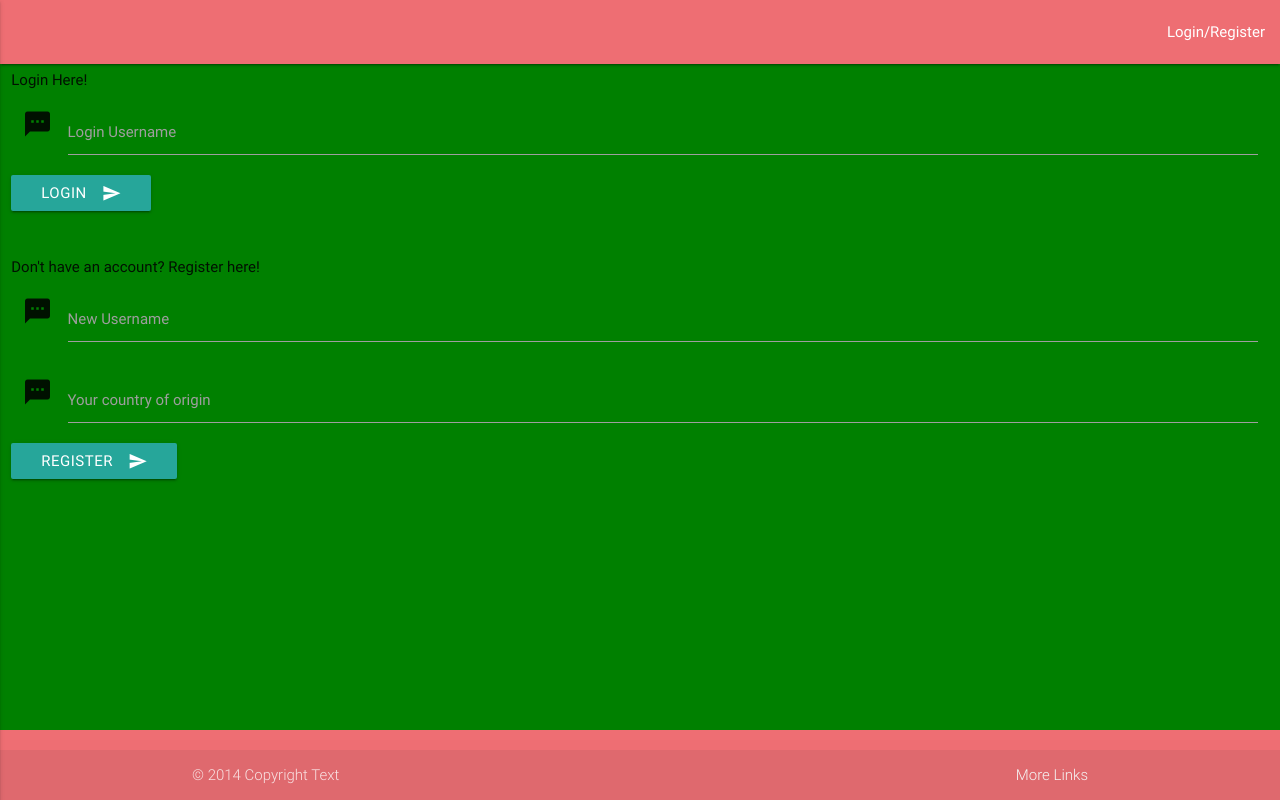
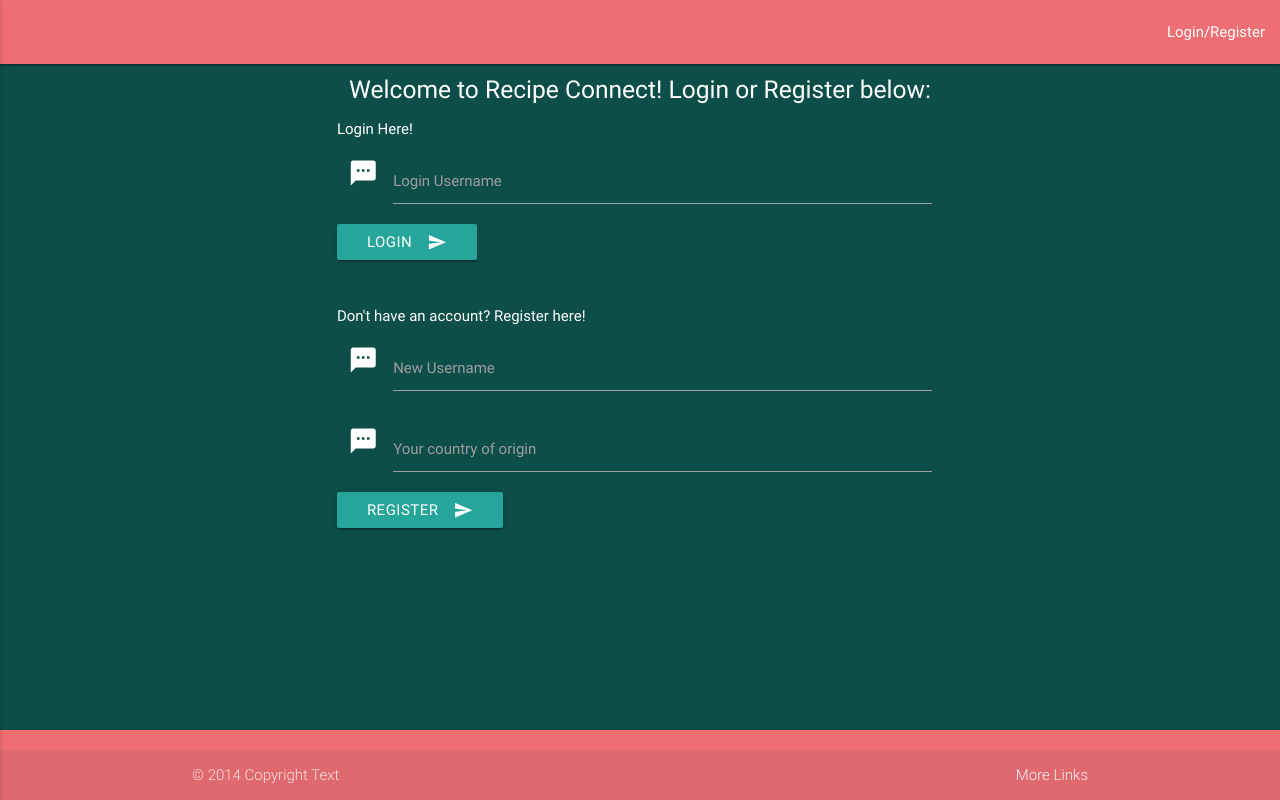
Before and after one commit to TommyJackson85/recipe-connect, a Flask app: template templates/login_register.html in a window 1280 px wide. Run offline with Flask 2, Linux system fonts and the light colour scheme; the template is opened without the code that fills it, so the values that code supplies are empty; some libraries are stand-ins or nearby versions.

Commit message:
added welcome messages on all pages. For login_registration, I created a welcome message for different outcomes upon registering. Added new styling to the current pages, including giving the ingredients their individual backgrounds. Resized input fields in the login_register. Removed AJAX requests. All requests use Form requests, in which the created instructions and ingredients arrays are appended to the dom in hidden inputs (within their values). Changed backgrounds of section, for clarity

```diff
--- a/app.py
+++ b/app.py
@@ -10,7 +10,8 @@ print(sys.path)
 
 app = Flask(__name__)
 app.config["MONGO_DBNAME"] = 'recipe-manager'
-app.config["MONGO_URI"] = os.getenv('MONGO_URI', 'mongodb://localhost')
+#app.config["MONGO_URI"] = os.getenv('MONGO_URI', 'mongodb://localhost')
+app.config["MONGO_URI"] = 'mongodb://bigtom98:funnybone98@ds131997.mlab.com:31997/recipe-manager'
 
 mongo = PyMongo(app)
 
@@ -25,15 +26,30 @@ def index():
         return redirect(url_for('user_recipes', user_id=user_id))
 
     if logged_in == False:
-        return redirect(url_for('login_register'))
+        user_exists=False
+        new_register=False
+        return redirect(url_for('login_register',
+                                user_exists=user_exists,
+                                new_register=new_register))
+
+@app.route('/login_register/<user_exists>/<new_register>', methods=['POST', 'GET'])
+def login_register(new_register, user_exists):
+        return render_template('login_register.html',
+                                user_exists=user_exists,
+                                new_register=new_register)
+
 
 #COME BACK AFTER FIXING foreign keys
 @app.route('/logout_user', methods=['POST', 'GET'])
 def logout_user():
     logbase = mongo.db.logbase.find_one({"data_type": "log"})
     logged_in=logbase['logged_in']
+    user_exists=False,
+    new_register=False
     if logged_in == False:
-        return redirect('login_register')
+        return redirect(url_for('login_register',
+                        user_exists=user_exists,
+                        new_register=new_register))
     if logged_in == True:
         mongo.db.logbase.update({"data_type": "log"},
         {
@@ -41,25 +57,34 @@ def logout_user():
             "logged_in": False,
             "user_id": ""
         })
-        return redirect(url_for('login_register'))
+        return redirect(url_for('login_register',
+                                user_exists=user_exists,
+                                new_register=new_register))
 
-@app.route('/login_register', methods=['POST', 'GET'])
-def login_register():
-        return render_template('login_register.html')
-
-@app.route('/register_user', methods=['POST', 'GET'])
+@app.route('/register_user/', methods=['POST', 'GET'])
 def register_user():
     users = mongo.db.users
     new_register = request.form.to_dict()
-    user_name = new_register["user_name"]
-    user_country = new_register["user_country"]
-    #print(user)
-    users.insert_one({
-            "user_name":user_name,
-            "user_country":user_country
-    })
-    #print(new_register)
-    return redirect(url_for('login_register'))
+    print(mongo.db.users.find({ 'user_name': new_register['user_name']   }).count())
+    if mongo.db.users.find({'user_name': new_register['user_name']}).count() > 0:
+        new_register=True
+        user_exists=True
+        return redirect(url_for('login_register',
+                                user_exists=user_exists,
+                                new_register=new_register))
+    else:
+        user_name = new_register["user_name"]
+        user_country = new_register["user_country"]
+        users.insert_one({
+                "user_name":user_name,
+                "user_country":user_country,
+                "recipe_ids":[]
+        })
+        user_exists=False
+        new_register=True
+        return redirect(url_for('login_register',
+                                user_exists=user_exists,
+                                new_register=new_register))
 
 
 @app.route('/login_user', methods=['POST', 'GET'])
@@ -73,50 +98,64 @@ def login_user():
             "data_type": "log",
             "user_id": ObjectId(user_id)
     })
+    new_register = False
     return redirect(url_for('user_recipes',
                     user_id=user_id))
 
 @app.route('/user_recipes/<user_id>')
 def user_recipes(user_id):
-    return render_template("user_recipes.html",
-                            user_id=user_id,
-                            user=mongo.db.users.find_one({ "_id": ObjectId(user_id)     }),
-                            recipes=mongo.db.recipes.find({ "user_id": ObjectId(user_id)    })
-                            )
+    user=mongo.db.users.find_one({  "_id": ObjectId(user_id)     })
+    recipe_ids = user['recipe_ids']
+    if(len(recipe_ids) == 0):
+            print(len(recipe_ids))
+            return render_template("user_recipes.html",
+                                    user_has_recipes=False,
+                                    user_id=user_id,
+                                    user=mongo.db.users.find_one({ "_id": ObjectId(user_id)     }),
+                                    )
+    if(len(recipe_ids) > 0):
+            recipes=mongo.db.recipes.find({ '_id': {'$in': recipe_ids} })
+            print(recipes)
+            return render_template("user_recipes.html",
+                                    user_has_recipes=True,
+                                    user_id=user_id,
+                                    user=mongo.db.users.find_one({ "_id": ObjectId(user_id)     }),
+                                    recipes=recipes)
+
 
 @app.route('/add_recipe/<user_id>')
 def add_recipe(user_id):
     return render_template("add_recipe.html",
                             user_id=user_id,
                             user=mongo.db.users.find_one({  "_id": ObjectId(user_id)    }),
-                            recipes=mongo.db.recipes.find()
-                            )
+                            recipes=mongo.db.recipes.find())
 
 @app.route('/insert_recipe/<user_id>', methods=['POST', 'GET'])
 def insert_recipe(user_id):
     if request.method == 'POST':
-        new_data = request.get_json()
-        mongo.db.recipes.insert_one(
+        #new_data = request.get_json()
+        new_data= request.form.to_dict()
+
+        recipe_ingredients = json.loads(new_data['recipe_ingredients'])
+        recipe_instructions = json.loads(new_data['recipe_instructions'])
+
+        recipe_id = mongo.db.recipes.insert(
         {
                 "user_id": ObjectId(user_id),
                 "recipe_name":new_data["recipe_name"],
                 "recipe_cuisine":new_data["recipe_cuisine"],
                 "recipe_description":new_data["recipe_description"],
-                "recipe_ingredients":new_data["recipe_ingredients"],
-                "recipe_instructions":new_data["recipe_instructions"],
-                "recipe_views":new_data["recipe_views"],
-                "recipe_upvotes":new_data["recipe_upvotes"]
+                "recipe_ingredients":recipe_ingredients,
+                "recipe_instructions":recipe_instructions,
+                "recipe_views":0,
+                "recipe_upvotes":0
         })
+        print(recipe_id)
+        mongo.db.users.update({'_id': ObjectId(user_id)},
+            { '$push': { 'recipe_ids': recipe_id } }
+        )
         return redirect(url_for('user_recipes',
                                 user_id=user_id))
-
-        """
-        next_page = url_for('user_recipes',
-                            _external=True,
-                            _scheme='https')
-
-        return redirect(next_page, code=302)
-        """
 
 @app.route('/edit_recipe/<user_id>/<recipe_id>', methods=['GET'])
 def edit_recipe(user_id, recipe_id):
@@ -140,24 +179,27 @@ def edit_recipe(user_id, recipe_id):
 @app.route('/update_recipe/<user_id>/<recipe_id>', methods=['POST', 'GET'])
 def update_recipe(user_id, recipe_id):
     recipes = mongo.db.recipes
-    edited_data = request.get_json()
+    edited_data = request.form.to_dict()
+    recipe_instructions = json.loads(edited_data["recipe_instructions"])
+    recipe_ingredients = json.loads(edited_data["recipe_ingredients"])
     recipes.update( {'_id': ObjectId(recipe_id)},
-    {
-            "user_id": ObjectId(user_id),
-            "recipe_name":edited_data["recipe_name"],
-            "recipe_cuisine":edited_data["recipe_cuisine"],
-            "recipe_description":edited_data["recipe_description"],
-            "recipe_ingredients":edited_data["recipe_ingredients"],
-            "recipe_instructions":edited_data["recipe_instructions"],
-            "recipe_views":edited_data["recipe_views"],
-            "recipe_upvotes":edited_data["recipe_upvotes"]
-    })
+        {   "$set":
+                {
+                    "recipe_name":edited_data["recipe_name"],
+                    "recipe_cuisine":edited_data["recipe_cuisine"],
+                    "recipe_description":edited_data["recipe_description"],
+                    "recipe_ingredients":recipe_ingredients,
+                    "recipe_instructions":recipe_instructions
+                }
+        })
     return redirect(url_for('user_recipes',
                             user_id=user_id))
 
 @app.route('/delete_recipe/<user_id>/<recipe_id>', methods=['GET'])
 def delete_recipe(user_id, recipe_id):
     mongo.db.recipes.remove({'_id': ObjectId(recipe_id)})
+    mongo.db.users.update({'_id': ObjectId(user_id)},
+    { '$pull': { 'recipe_ids': ObjectId(recipe_id) } })
     return redirect(url_for('user_recipes',
                             user_id=user_id))
 
--- a/static/css/style.css
+++ b/static/css/style.css
@@ -1,5 +1,15 @@
+/*colors*/
+.green_text {
+    color: green;
+}
+
+.red_text {
+    color: red;
+}
+
 body{
-    background-color: green;
+    background-color: #0D4E49;/*dark green*/
+    color: white;
     display: flex;
     min-height: 100vh;
     flex-direction: column;
@@ -21,11 +45,20 @@ main {
     color: red;
 }
 
+.fa-minus-circle, .fa-pencil-square {
+    margin: 0px 5px 0px 5px;
+}
+
+.welcome_header {
+    text-align: center;
+}
+
 .ingredient_list_builder {
-    background: yellow;
+    background: #41837E;
 }
+
 .instruction_list_builder{
-    background: orange;
+    background: #41837E;
 }
 
 .list-builder-button {
--- a/templates/base.html
+++ b/templates/base.html
@@ -38,20 +38,21 @@
 
         var ingredients = [];
         var instructions = [];
+        var allergen_summary = [];
         var disableItemClicks = false;
 
         var addIngredient = function(data, next_index){
             var ingredient_item = $('<h6>').addClass("ingredient_item" + next_index);
             $('#ingredients').append(ingredient_item);
 
-            $(".ingredient_item" + next_index).wrap("<div class='expandable_box ingredient_parent" + next_index + "'></div>" );
+            $(".ingredient_item" + next_index).wrap("<div class='expandable_box ingredient_parent ingredient_parent" + next_index + "'></div>" );
             var text = "<strong>Ingredient: " + data.ingredient + "</strong> ( " + data.amount + " )";
             if(data.allergens.length != 0 ) {
                text += " - <em>Allergens: " + data.allergens.join(", ") + "</em> ";
             }
             text += "<a id='delete-ingredient" + next_index + "' class='delete-ingredient" + next_index +" delete-data' value=" + next_index + "></a>";
             $('.ingredient_item' + next_index).html(text);
-            $('.delete-ingredient' + next_index).html("<i class='fa fa-minus-circle' aria-hidden='true'></i>"); //adds font-awesome symbol
+            $('.delete-ingredient' + next_index).html("<i class='fa fa-minus-circle fa-2x' aria-hidden='true'></i>"); //adds font-awesome symbol
         }
 
         var ingredientDeleted = false;
@@ -95,32 +96,37 @@
                 );
             }
             //adds font-awesome symbols
-            $('.delete-instruction' + index).html("<i class='fa fa-minus-circle' aria-hidden='true'></i>");
-            $('.edit-instruction' + index).html("<i class='fa fa-pencil-square' aria-hidden='true'></i>");
+            $('.delete-instruction' + index).html("<i class='fa fa-minus-circle fa-2x' aria-hidden='true'></i>");
+            $('.edit-instruction' + index).html("<i class='fa fa-pencil-square fa-2x' aria-hidden='true'></i>");
         }
 
         var accessInstructionEdits = function(){ //accesses each instruction edit button
             //returns false when called;
             for(var i=0; i < instructions.length; i++){
                 $("#edit-instruction" + i ).on("click", function(e){
+                    console.log("edit_instruction is clicked!")
                     if(disableItemClicks == false){
                     e = $(this).attr("value");
                     var list_number = eval(e)+1;
 
-                    $(".instruction_add_button").after(
-                            "<div id='edit_instruction_form'><div class='input-field col s6'>" +
-                            "<input value='" + instructions[e] + "' id='edit_instruction_input' type='text' class='validate'>" +
-                            "<label class='active' for='edit_instruction'>Edit Instruction " + list_number + "</label>" + "</div>" +
+                    $("#instruction_adding_section").before(
+                        "<div id='instruction_editing_section' class='instruction_editing_section'>" +
+                            "<div id='edit_instruction_form'>" +
+                                "<div class='input-field col s12'>" +
+                                    "<textarea id='edit_instruction_input' class='materialize-textarea'>" + instructions[e] + "</textarea>" +
+                                    "<label class='active' for='edit_instruction'>Edit Instruction " + list_number + "</label>" +
+                                "</div>" +
                             "<div id='save_instruction_edit' class='save_instruction_edit col s4'>" +
                                 "<a class='waves-effect waves-light btn' id='save_instruction_edit"+e+"' value='"+e+"'>" +
                                     "<i class='material-icons left'>edit</i>save instruction edit" +
                                 "</a>" +
-                            "</div></div>"
+                            "</div>" +
+                        "</div>"
                     );
                     disableItemClicks = true;
                     $("#save_instruction_edit" + e ).on("click", function(t){
+                        console.log("save_instruction_edit is clicked!")
                         t = $(this).attr("value");//edit number
-
                         instructions[t] = $('#edit_instruction_input').val();
                         //addInstruction($('#edit_instruction_input').val(), t);
                         $("#instruction-list").empty();//restarting
@@ -128,7 +134,7 @@
                             addInstruction(instructions[j], j);
                         }
 
-                        $("#edit_instruction_form").remove();
+                        $("#instruction_editing_section").remove();
                         accessInstructionDeletes();
                         accessInstructionEdits();
                         disableItemClicks = false;
@@ -145,6 +151,7 @@
             for(var i=0; i < instructions.length; i++){
                 /* navbar dropdown button */
                 $("#delete-instruction" + i ).on("click", function(d){
+                    console.log("delete_instruction is clicked!")
                     if (instructionDeleted == false && disableItemClicks == false) {
                         //allows click once
                         d = $(this).attr("value");
@@ -181,6 +188,7 @@
                     'amount' : $('#ingredient_amount').val(),
                     'allergens' : []
                 }
+
                 var addAllergy = function(e){
                     if(e.length > 0){
                         var content = e;
@@ -194,6 +202,15 @@
                 addAllergy($('#ingredient_allergy5').val());
                 var i = ingredients.length; //gets associated pushed array.
                 ingredients.push(newIngObj);
+
+                //emptying ingredient input values
+                $('#ingredient_name').val('');
+                $('#ingredient_amount').val('');
+                $("#ingredient_allergy1").val('');
+                $("#ingredient_allergy2").val('');
+                $("#ingredient_allergy3").val('');
+                $("#ingredient_allergy4").val('');
+                $("#ingredient_allergy5").val('');
 
                 $("#ingredients").empty();
                 for (var j=0; j<ingredients.length; j++) {
@@ -214,7 +231,6 @@
 
                 $("#recipe_instruction_input").val('');
 
-
                 $("#instruction-list").empty();
                 for (var j=0; j<instructions.length; j++) {
                      addInstruction(instructions[j], j);
@@ -224,9 +240,16 @@
                 accessInstructionEdits();
             })
 
-            $("#save_recipe").on("click", function(e){
+            $("#save_recipe").on("click", function(){
+
+                var array_inputs = "<input id='recipe_instructions' name='recipe_instructions' type='text' value='" + JSON.stringify(instructions) + "'>" +
+                "<input id='recipe_ingredients' name='recipe_ingredients' type='text' value='" + JSON.stringify(ingredients) + "'>" +
+                "<input id='recipe_allergen_summary' name='recipe_allergen_summary' type='text' value='" + JSON.stringify(allergen_summary) + "'>";
+                $('#array_inputs').html(array_inputs);
+                console.log('done')
+
                 console.log( $("#recipe_description").val())
-                    var recipe_data = {
+                    /*var recipe_data = {
                         "recipe_name": $("#recipe_name").val(),
                         "recipe_cuisine": $("#recipe_cuisine").val(),
                         "recipe_description": $("#recipe_description").val(),
@@ -248,7 +271,7 @@
                         }
                     });
                     e.preventDefault();
-                    return true;
+                    return true;*/
                 })
             })
 </script>
--- a/templates/login_register.html
+++ b/templates/login_register.html
@@ -2,18 +2,28 @@
 
 {% block header %}
 <ul id="nav-mobile" class="right hide-on-med-and-down">
-    <li><a href="{{url_for('login_register')}}">Login/Register</a></li>
+    <li><a href="{{url_for('login_register', new_register=False, user_exists=False)}}">Login/Register</a></li>
 </ul>
 <ul class="side-nav" id="mobile-demo">
-    <li><a href="{{url_for('login_register')}}">Login/Register</a></li>
+    <li><a href="{{url_for('login_register', new_register=False, user_exists=False)}}">Login/Register</a></li>
 </ul>
 {% endblock header %}
 
 {% block content %}
+    {% if new_register == 'True' %}
+        {% if user_exists == 'True' %}
+        <h5 class="welcome_header red_text">User already exists!</h5>
+        {% else %}
+        <h5 class="welcome_header green_text">Registration was a success!</h5>
+        {% endif %}
+    {% else %}
+        <h5 class="welcome_header">Welcome to Recipe Connect! Login or Register below:</h5>
+    {% endif %}
 <div class="row">
     <div class="col s12">
         <form id="login-form" method="POST" action="{{ url_for('login_user', user_id=user_id) }}">
             <div class="row">
+                <div class="col s12 l6 push-l3">
                     <h6>Login Here!</h6>
                     <div class="input-field col s12">
                         <i class="material-icons prefix">textsms</i>
@@ -24,6 +34,7 @@
                         <i class="material-icons right">send</i></i>
                     </button>
                 </div>
+            </div>
         </form>
     </div>
 </div>
@@ -31,6 +42,7 @@
     <div class="col s12">
         <form id="register-form" method="POST" action="{{ url_for('register_user') }}">
             <div class="row">
+            <div class="col s12 l6 push-l3">
                 <h6>Don't have an account? Register here!</h6>
                 <div class="input-field col s12">
                     <i class="material-icons prefix">textsms</i>
@@ -46,6 +58,7 @@
                     <i class="material-icons right">send</i>
                 </button>
             </div>
+            </div>
         </form>
     </div>
 </div>
```
Also changed, not shown: other parts of static/css/style.css (+37 -0 lines), templates/add_recipe.html (+26 -24 lines), templates/edit_recipe.html (+21 -22 lines), templates/user_recipes.html (+15 -4 lines). Lines whose indentation alone changed are shown as unchanged.
